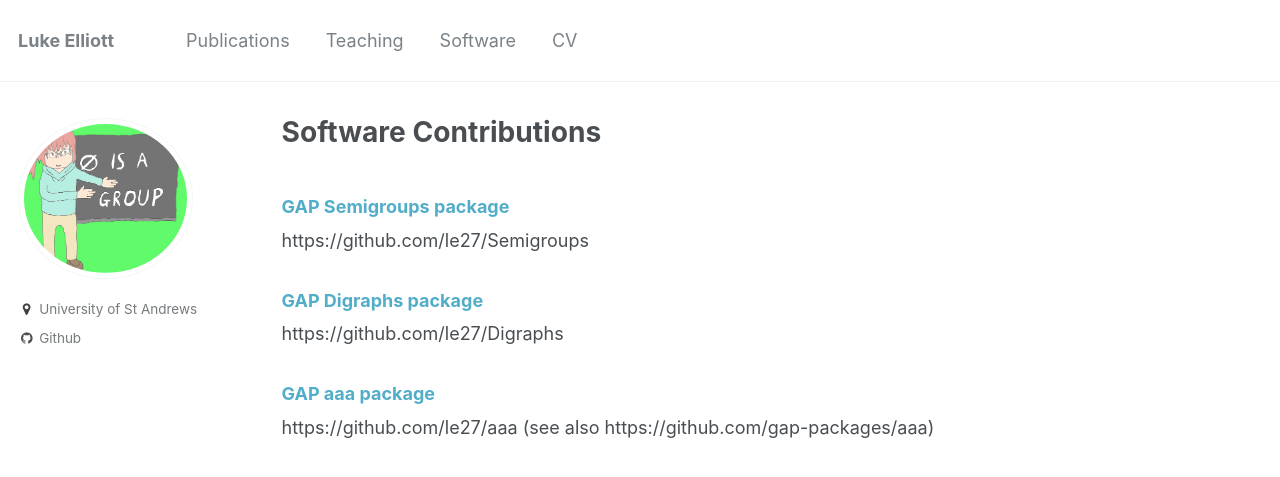
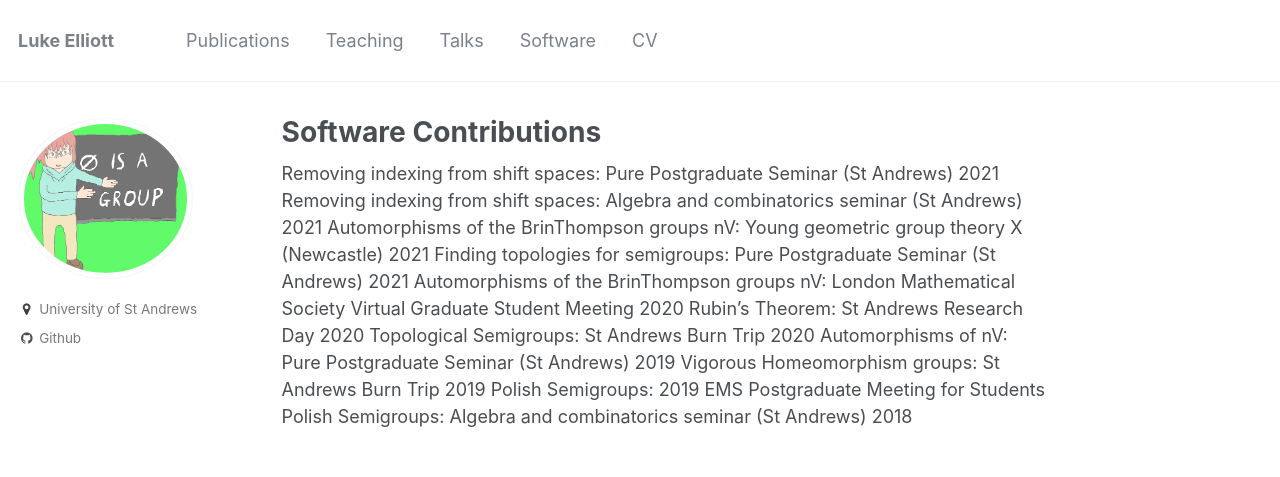
Before and after one commit to le27/L-Elliott, a Jekyll site: the page built from _pages/talks.md, in a window 1280 px wide. Shown: the top 477 px of the page. Built offline with Jekyll 4.4.1, drawn with Linux system fonts in a browser that asks for light colours.

Commit message:
unhelpfulcommitmessage

```diff
--- a/_data/navigation.yml
+++ b/_data/navigation.yml
@@ -6,8 +6,11 @@ main:
   - title: "Teaching"
     url: /teaching/
 
+  - title: "Talks"
+    url: /talks/
+
   - title: "Software"
     url: /software/
 
   - title: "CV"
-    url: /files/CV_Luke_Elliott_december2021.pdf
+    url: /files/CV_Luke_Elliott.pdf
--- /dev/null
+++ b/_pages/talks.md
@@ -0,0 +1,18 @@
+---
+title: "Software Contributions"
+permalink: /software/
+author_profile: true
+---
+
+Removing indexing from shift spaces: Pure Postgraduate Seminar (St Andrews) 2021
+Removing indexing from shift spaces: Algebra and combinatorics seminar (St Andrews)
+2021
+Automorphisms of the BrinThompson groups nV: Young geometric group theory X (Newcastle) 2021
+Finding topologies for semigroups: Pure Postgraduate Seminar (St Andrews) 2021
+Automorphisms of the BrinThompson groups nV: London Mathematical Society Virtual Graduate Student Meeting 2020
+Rubin's Theorem: St Andrews Research Day 2020
+Topological Semigroups: St Andrews Burn Trip 2020
+Automorphisms of nV: Pure Postgraduate Seminar (St Andrews) 2019
+Vigorous Homeomorphism groups: St Andrews Burn Trip 2019
+Polish Semigroups: 2019 EMS Postgraduate Meeting for Students
+Polish Semigroups: Algebra and combinatorics seminar (St Andrews) 2018
```
Also changed, not shown: 2 other files.
